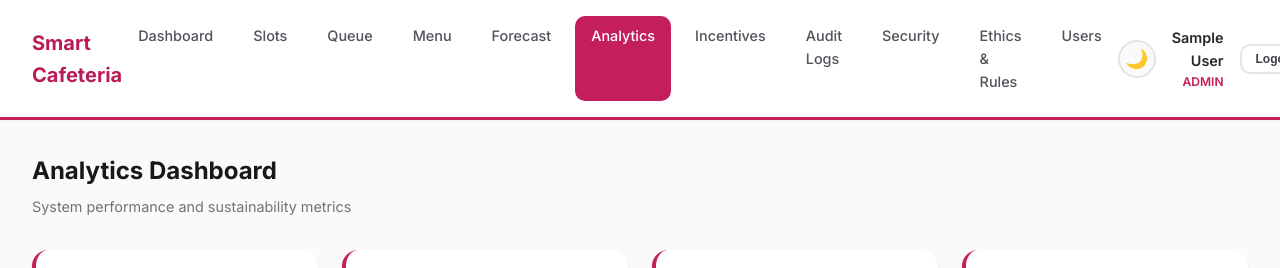
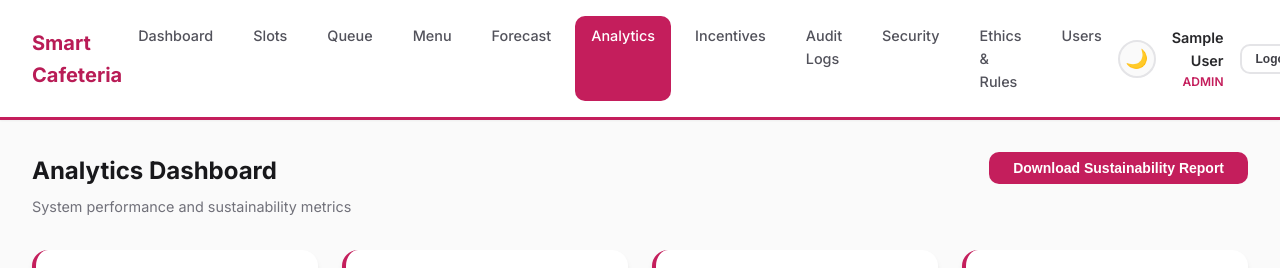
Before and after one commit to Smart-Cafeteria-Management-System/frontend, a React (Vite) app: page /analytics in a window 1280 px wide. Shown: the top 268 px of the page. Built offline with nearby package versions, Linux system fonts and the light colour scheme; no server answers; sample sign-in values are in the browser's storage.

Commit message:
feat(analytics): add sustainability report download button
- Add downloadCSV endpoint to sustainabilityAPI in api.js
- Add Download Sustainability Report button to Analytics dashboard
- Handles blob response for CSV file download with loading state
- Completes US-DF-8 (Sustainability Reporting)

```diff
--- a/src/pages/Analytics.jsx
+++ b/src/pages/Analytics.jsx
@@ -1,5 +1,5 @@
 import { useState, useEffect } from 'react';
-import { analyticsAPI, forecastsAPI } from '../services/api';
+import { analyticsAPI, forecastsAPI, sustainabilityAPI } from '../services/api';
 
 function Analytics() {
     const [summary, setSummary] = useState(null);
@@ -7,6 +7,7 @@ function Analytics() {
     const [demandTrends, setDemandTrends] = useState(null);
     const [forecasts, setForecasts] = useState([]);
     const [loading, setLoading] = useState(true);
+    const [downloading, setDownloading] = useState(false);
 
     useEffect(() => {
         loadAnalytics();
@@ -32,15 +33,46 @@ function Analytics() {
         }
     };
 
+    const handleDownloadReport = async () => {
+        setDownloading(true);
+        try {
+            const response = await sustainabilityAPI.downloadCSV();
+            const blob = new Blob([response.data], { type: 'text/csv' });
+            const url = window.URL.createObjectURL(blob);
+            const link = document.createElement('a');
+            link.href = url;
+            link.download = `sustainability_report_${new Date().toISOString().split('T')[0]}.csv`;
+            document.body.appendChild(link);
+            link.click();
+            document.body.removeChild(link);
+            window.URL.revokeObjectURL(url);
+        } catch (error) {
+            console.error('Error downloading report:', error);
+            alert('Failed to download report. Please try again.');
+        } finally {
+            setDownloading(false);
+        }
+    };
+
     if (loading) {
         return <div className="text-center">Loading analytics...</div>;
     }
 
     return (
         <div>
-            <div className="page-header">
-                <h1 className="page-title">Analytics Dashboard</h1>
-                <p className="page-subtitle">System performance and sustainability metrics</p>
+            <div className="page-header" style={{ display: 'flex', justifyContent: 'space-between', alignItems: 'flex-start' }}>
+                <div>
+                    <h1 className="page-title">Analytics Dashboard</h1>
+                    <p className="page-subtitle">System performance and sustainability metrics</p>
+                </div>
+                <button
+                    className="btn btn-primary"
+                    onClick={handleDownloadReport}
+                    disabled={downloading}
+                    style={{ whiteSpace: 'nowrap' }}
+                >
+                    {downloading ? ' Generating...' : 'Download Sustainability Report'}
+                </button>
             </div>
 
             {/* Summary Stats */}
@@ -76,8 +108,8 @@ function Analytics() {
                     <div className="card-header">
                         <h3 className="card-title">Waste Management</h3>
                         <span className={`badge ${wasteReport?.trend === 'good' ? 'badge-success' :
-                                wasteReport?.trend === 'moderate' ? 'badge-warning' :
-                                    'badge-error'
+                            wasteReport?.trend === 'moderate' ? 'badge-warning' :
+                                'badge-error'
                             }`}>
                             {wasteReport?.trend || 'N/A'}
                         </span>
--- a/src/services/api.js
+++ b/src/services/api.js
@@ -128,7 +128,8 @@ export const wasteAPI = {
 // Sustainability Metrics (Epic 4.8)
 export const sustainabilityAPI = {
     getMetrics: () => api.get('/sustainability/metrics'),
-    getReport: () => api.get('/sustainability/report')
+    getReport: () => api.get('/sustainability/report'),
+    downloadCSV: () => api.get('/sustainability/report/csv', { responseType: 'blob' })
 };
 
 // AI-Driven Preparation Recommendations (Epic 4.5)
```
